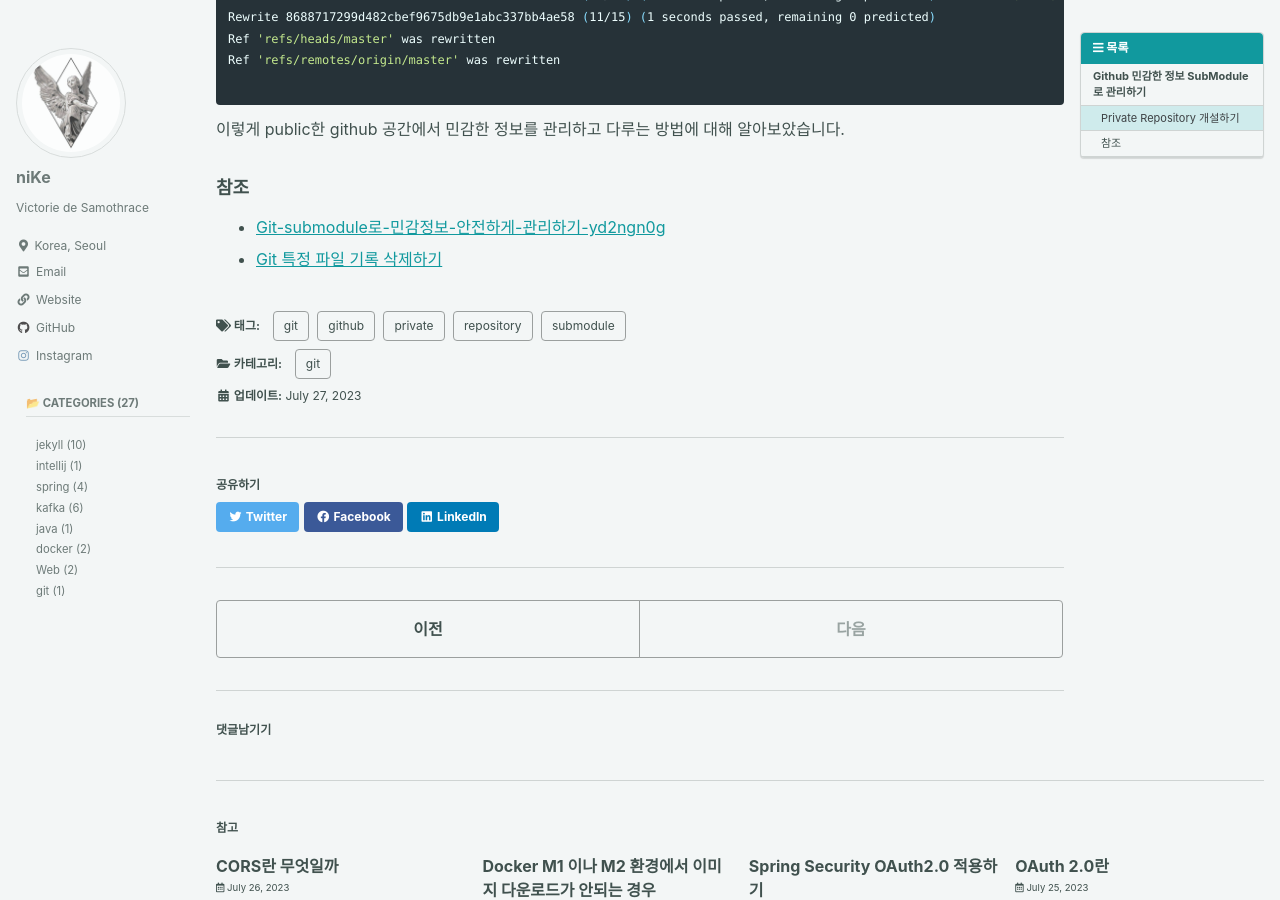
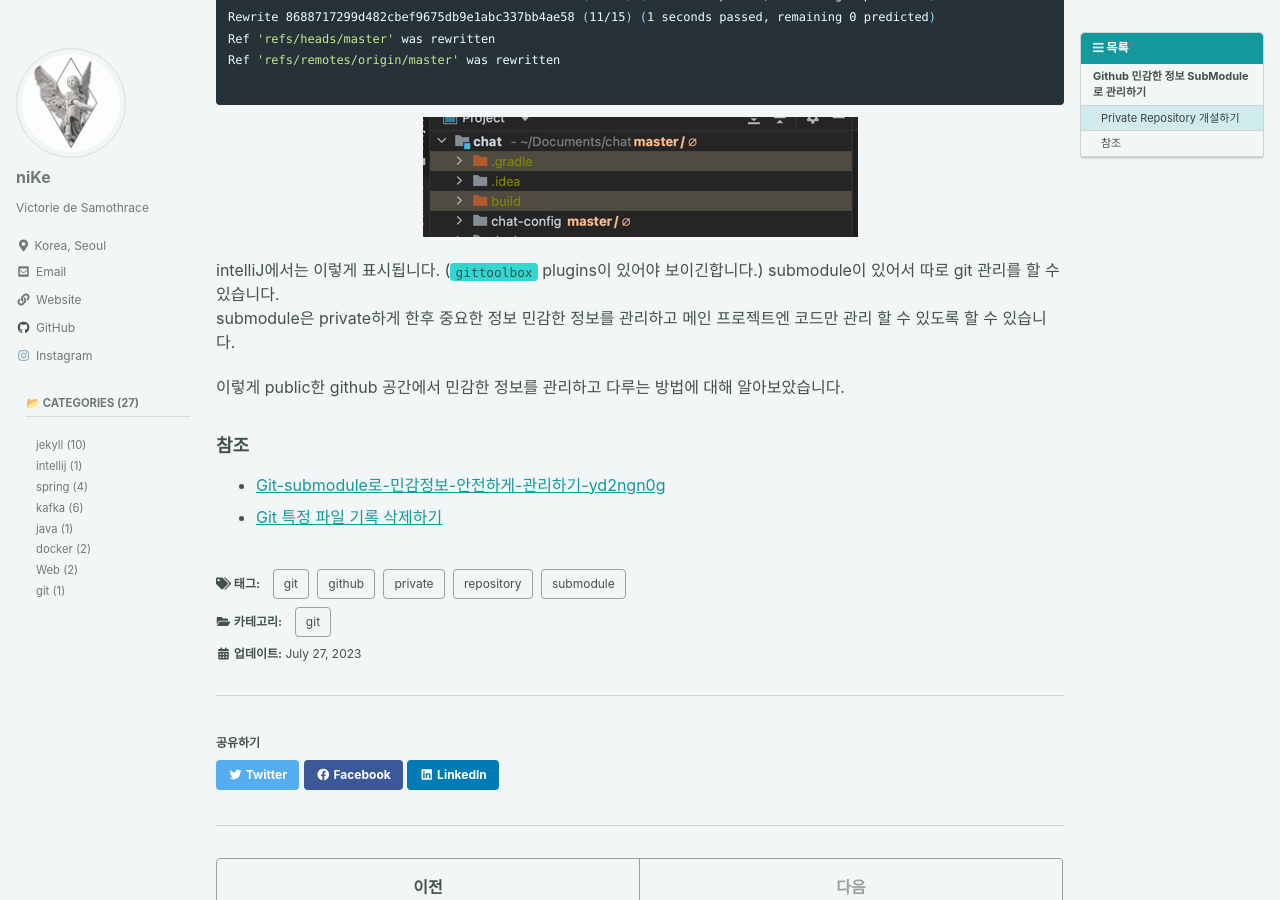
Before and after one commit to KwakTaeMin/KwakTaeMin.github.io, a Jekyll site: the page built from _posts/2023-07-27-Github 민감한 정보 SubModule로 관리하기.md, in a window 1280 px wide and 900 px high, scrolled down 2595 px. Built offline with Jekyll 4.4.1, drawn with Linux system fonts in a browser that asks for light colours; cached includes are drawn as plain includes; some web fonts are replaced; comment, search, counter and statistics services are not loaded.

Commit message:
Submodule 포스팅

````diff
--- a/_posts/2023-07-27-Github 민감한 정보 SubModule로 관리하기.md
+++ b/_posts/2023-07-27-Github 민감한 정보 SubModule로 관리하기.md
@@ -74,6 +74,11 @@ Ref 'refs/remotes/origin/master' was rewritten
 
 ```
 
+![img.png](/assets/images/2307/18-2.png#center)
+
+intelliJ에서는 이렇게 표시됩니다. (`gittoolbox` plugins이 있어야 보이긴합니다.) submodule이 있어서 따로 git 관리를 할 수 있습니다.
+submodule은 private하게 한후 중요한 정보 민감한 정보를 관리하고 메인 프로젝트엔 코드만 관리 할 수 있도록 할 수 있습니다.
+
 이렇게 public한 github 공간에서 민감한 정보를 관리하고 다루는 방법에 대해 알아보았습니다.
 
 ### 참조
````
Also changed, not shown: assets/images/2307/18-2.png (added).
